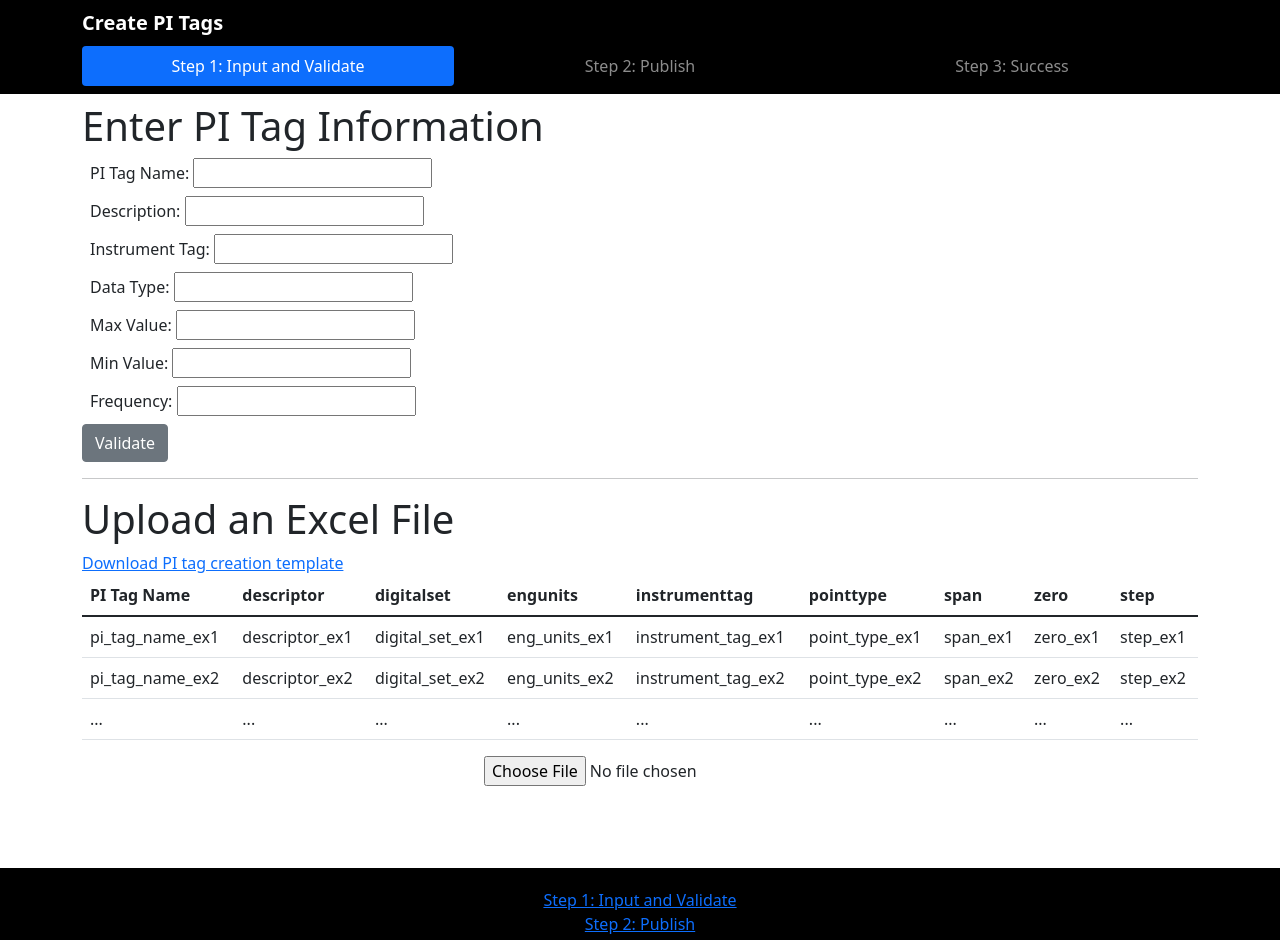
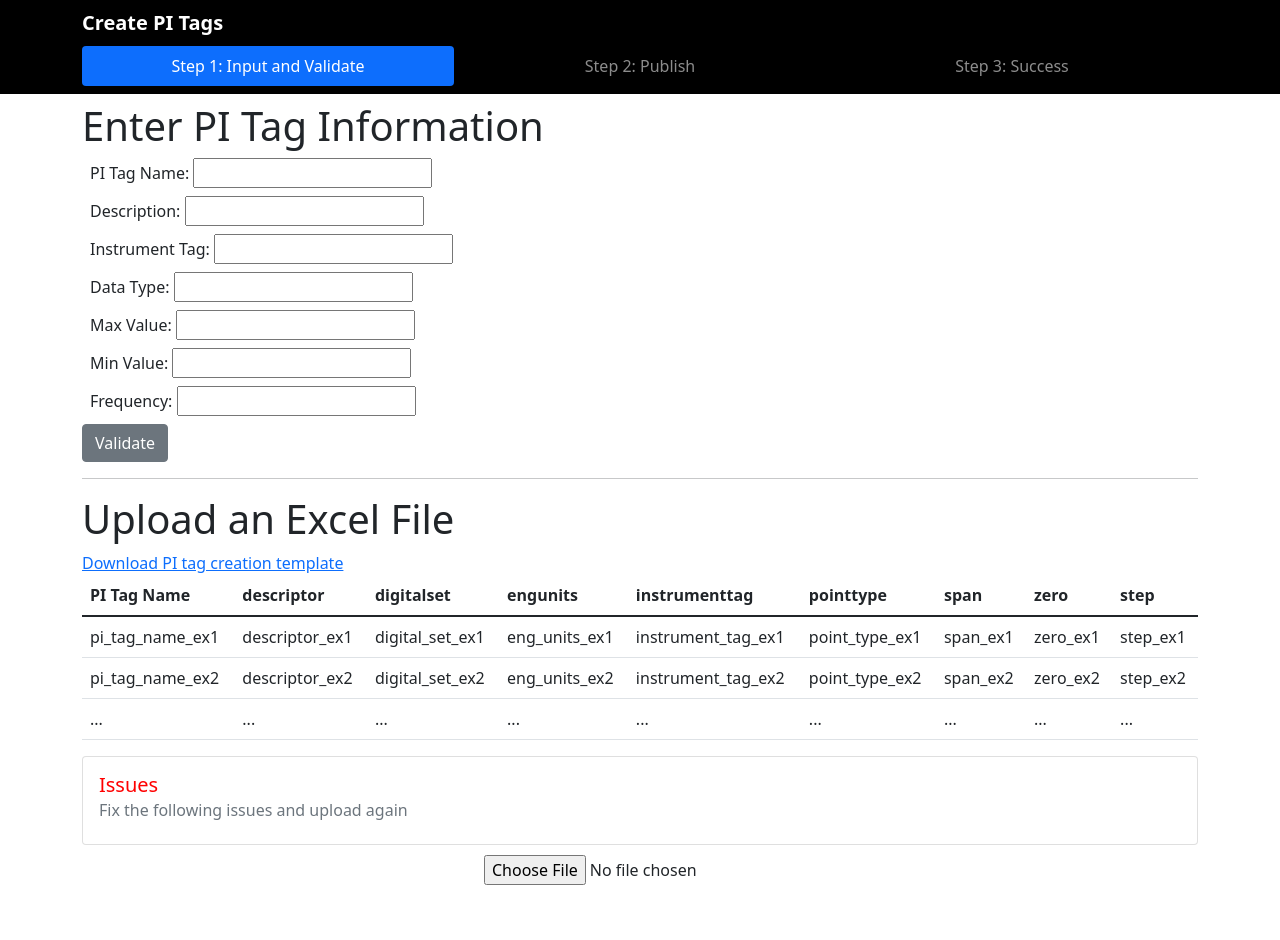
Before and after one commit to xingl213/pi_tag_creation, a React (Create React App) app: page /step1#/step1 in a window 1280 px wide. Shown: the top 940 px of the page. Built offline with nearby package versions, Linux system fonts and the light colour scheme.

Commit message:
added the simplest validation: check empty string and space characters in tag names

```diff
--- a/src/components/FileUpload.js
+++ b/src/components/FileUpload.js
@@ -1,5 +1,5 @@
 import { useState } from "react";
-import { Table } from 'reactstrap';
+import { Table, Card, CardBody, CardTitle, CardSubtitle, CardText } from 'reactstrap';
 import Papa from "papaparse";
 import csv_template from '../assets/csv_pi_tag_template.csv';
 
@@ -40,9 +40,24 @@ function FileUpload() {
     });
   };
 
+  // console.log(values);
+  var issueMsg = "";
+  for (var i = 0; i < values.length; i++) {
+    if (values[i][0].includes(' ')) {
+      issueMsg = issueMsg + "Tag name on row " + (i+2).toString() + " contains illegal character: space.\n";
+    }
+    if (values[i][0] === '') {
+      issueMsg = issueMsg + "Tag name on row " + (i+2).toString() + " is empty string.\n";
+    }
+    if (values[i][4] === '') {
+      issueMsg = issueMsg + "Instrument tag on row " + (i+2).toString() + " is empty string.\n";
+    }
+  }
+
   return (
     <div>
       <a href={csv_template} download>Download PI tag creation template</a>
+
       <Table
       >
         <thead>
@@ -112,6 +127,17 @@ function FileUpload() {
           </tr>
         </tbody>
       </Table>
+
+      <Card>
+        <CardBody>
+          <CardTitle tag="h5" style={{ color: "red" }}>Issues</CardTitle>
+          <CardSubtitle className="mb-2 text-muted" tag="h6">Fix the following issues and upload again</CardSubtitle>
+          <CardText>
+            <span style={{ color: "red" }}>{issueMsg}</span>
+          </CardText>
+        </CardBody>
+      </Card>
+
       {/* File Uploader */}
       <input
         type="file"
```
